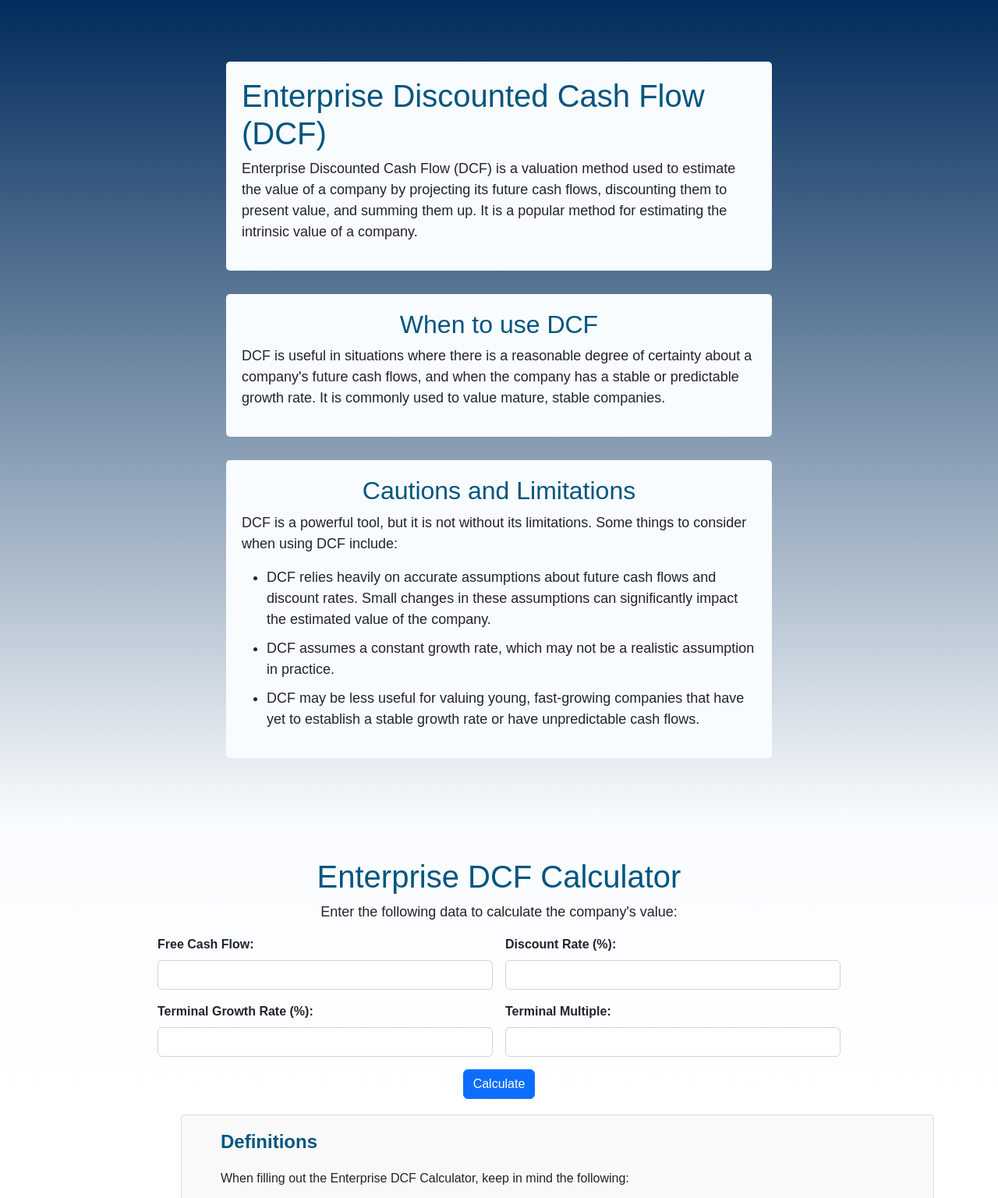
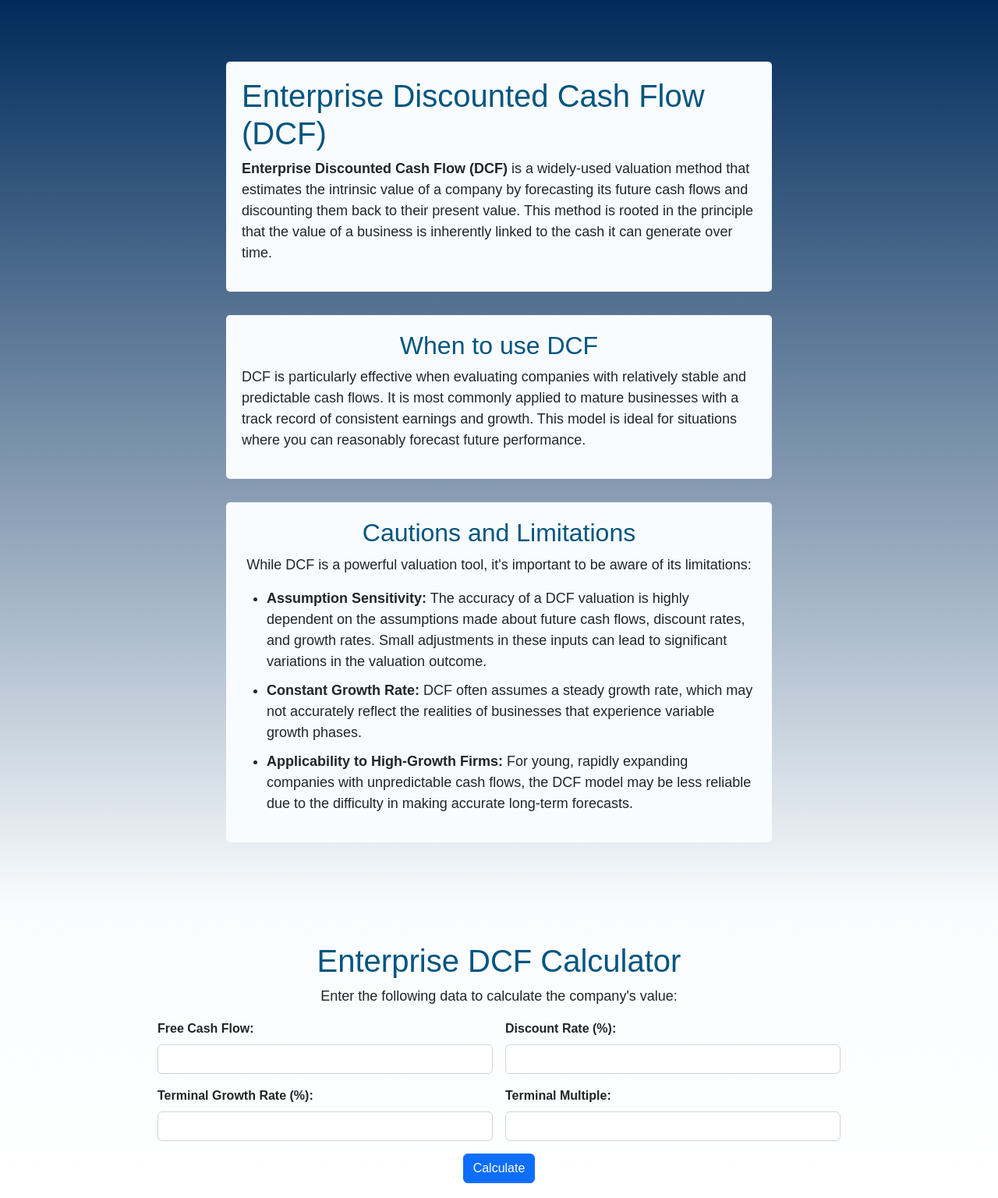
Before and after one commit to adourian/ValueVerse, a Flask app: page /dcf in a window 1280 px wide. Shown: the part 185-1721 px from the top of the page at 78% size. Run offline with Flask 3, Linux system fonts and the light colour scheme.

Commit message:
Update dcf.html
Changed the descriptions a little, increase step of inputs

```diff
--- a/templates/dcf.html
+++ b/templates/dcf.html
@@ -24,21 +24,21 @@
         <div class="content">
             <div class="description">
               <h1>Enterprise Discounted Cash Flow (DCF)</h1>
-              <p>Enterprise Discounted Cash Flow (DCF) is a valuation method used to estimate the value of a company by projecting its future cash flows, discounting them to present value, and summing them up. It is a popular method for estimating the intrinsic value of a company.</p>
+              <p><strong>Enterprise Discounted Cash Flow (DCF)</strong> is a widely-used valuation method that estimates the intrinsic value of a company by forecasting its future cash flows and discounting them back to their present value. This method is rooted in the principle that the value of a business is inherently linked to the cash it can generate over time.</p>
             </div>
 
             <div class="usage">
               <h2>When to use DCF</h2>
-              <p>DCF is useful in situations where there is a reasonable degree of certainty about a company's future cash flows, and when the company has a stable or predictable growth rate. It is commonly used to value mature, stable companies.</p>
+              <p>DCF is particularly effective when evaluating companies with relatively stable and predictable cash flows. It is most commonly applied to mature businesses with a track record of consistent earnings and growth. This model is ideal for situations where you can reasonably forecast future performance.</p>
             </div>
 
             <div class="cautions">
               <h2>Cautions and Limitations</h2>
-              <p>DCF is a powerful tool, but it is not without its limitations. Some things to consider when using DCF include:</p>
+              <p>While DCF is a powerful valuation tool, it's important to be aware of its limitations:</p>
               <ul>
-                <li>DCF relies heavily on accurate assumptions about future cash flows and discount rates. Small changes in these assumptions can significantly impact the estimated value of the company.</li>
-                <li>DCF assumes a constant growth rate, which may not be a realistic assumption in practice.</li>
-                <li>DCF may be less useful for valuing young, fast-growing companies that have yet to establish a stable growth rate or have unpredictable cash flows.</li>
+                <li><strong>Assumption Sensitivity:</strong> The accuracy of a DCF valuation is highly dependent on the assumptions made about future cash flows, discount rates, and growth rates. Small adjustments in these inputs can lead to significant variations in the valuation outcome.</li>
+                <li><strong>Constant Growth Rate:</strong> DCF often assumes a steady growth rate, which may not accurately reflect the realities of businesses that experience variable growth phases.</li>
+                <li><strong>Applicability to High-Growth Firms:</strong> For young, rapidly expanding companies with unpredictable cash flows, the DCF model may be less reliable due to the difficulty in making accurate long-term forecasts.</li>
               </ul>
             </div>
         </div>
@@ -49,22 +49,22 @@
                 <form id="dcf-form" class="row g-3 justify-content-center" method="POST" action="/dcf">
                     <div class="col-md-6">
                         <label for="free-cash-flow" class="form-label">Free Cash Flow:</label>
-                        <input type="number" step="0.00001" class="form-control" id="free-cash-flow" name="free-cash-flow" required>
+                        <input type="number" step="0.1" class="form-control" id="free-cash-flow" name="free-cash-flow" required>
                     </div>
                     <div class="col-md-6">
                         <label for="discount-rate" class="form-label">Discount Rate (%):</label>
-                        <input type="number" step="0.00001" class="form-control" id="discount-rate" name="discount-rate" required>
+                        <input type="number" step="0.1" class="form-control" id="discount-rate" name="discount-rate" required>
                     </div>
                     <div class="col-md-6">
                         <label for="terminal-growth-rate" class="form-label">Terminal Growth Rate (%):</label>
-                        <input type="number" step="0.00001" class="form-control" id="terminal-growth-rate" name="terminal-growth-rate" required>
+                        <input type="number" step="0.1" class="form-control" id="terminal-growth-rate" name="terminal-growth-rate" required>
                     </div>
                     <div class="col-md-6">
                         <label for="terminal-multiple" class="form-label">Terminal Multiple:</label>
-                        <input type="number" step="0.00001" class="form-control" id="terminal-multiple" name="terminal-multiple" required>
+                        <input type="number" step="0.1" class="form-control" id="terminal-multiple" name="terminal-multiple" required>
                     </div>
                     <div class="col-12 text-center mt-3">
-                        <button type="submit" step="0.00001" class="btn btn-primary" id="calculate-btn">Calculate</button>
+                        <button type="submit" step="0.1" class="btn btn-primary" id="calculate-btn">Calculate</button>
                     </div>
                 </form>
                 <div id="result" class="enterprise_value"></div>
```
